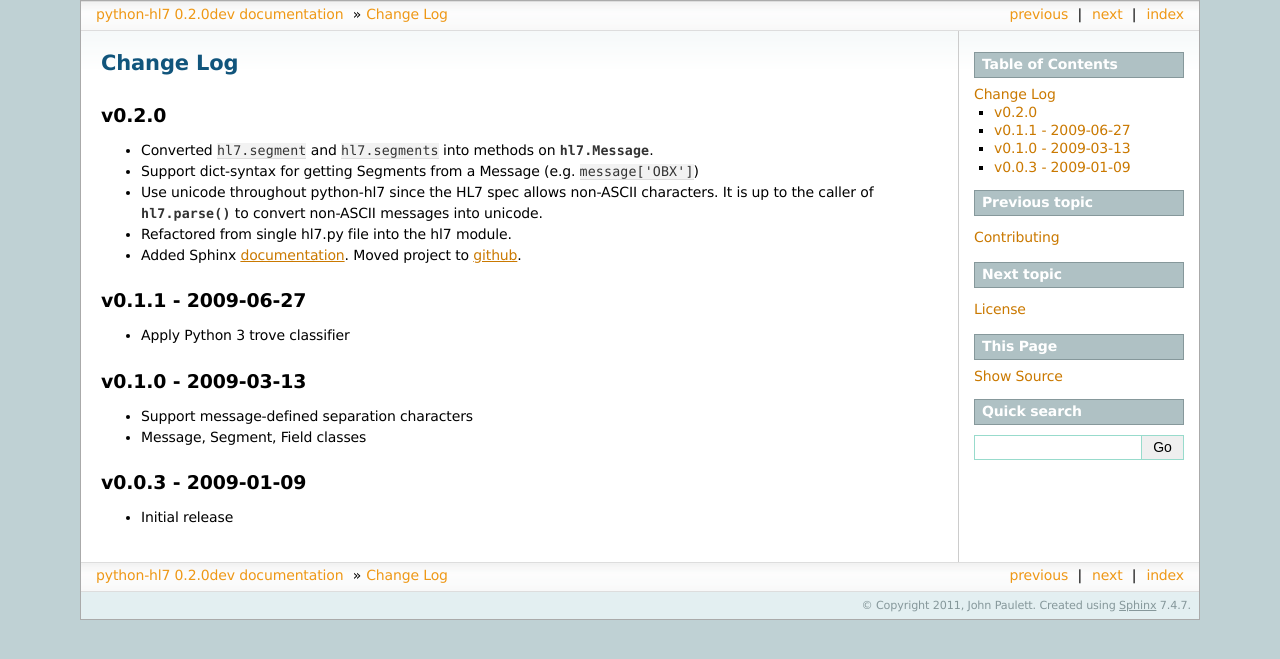
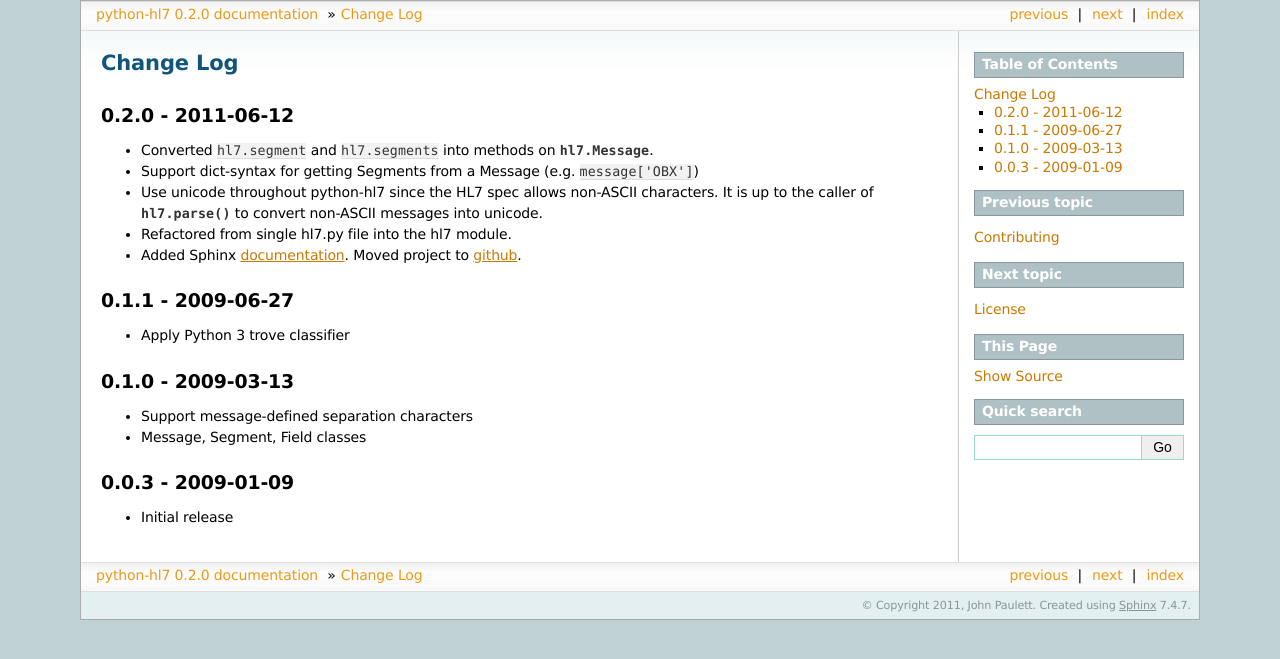
Before and after one commit to johnpaulett/python-hl7, a Sphinx documentation site: the page built from docs/changelog.rst, in a window 1280 px wide. Shown: the top 659 px of the page. Built offline with Sphinx 7.4.7, drawn with Linux system fonts in a browser that asks for light colours.

Commit message:
Releasing v0.2.0

```diff
--- a/docs/changelog.rst
+++ b/docs/changelog.rst
@@ -1,8 +1,8 @@
 Change Log
 ==========
 
-v0.2.0
-------
+0.2.0 - 2011-06-12
+------------------
 
 * Converted ``hl7.segment`` and ``hl7.segments`` into methods on
   :py:class:`hl7.Message`.
@@ -14,18 +14,18 @@ v0.2.0
 * Added Sphinx `documentation <http://python-hl7.readthedocs.org>`_.
   Moved project to `github <http://github.com/johnpaulett/python-hl7>`_.
 
-v0.1.1 - 2009-06-27
--------------------
+0.1.1 - 2009-06-27
+------------------
 
 * Apply Python 3 trove classifier
 
-v0.1.0 - 2009-03-13
--------------------
+0.1.0 - 2009-03-13
+------------------
 
 * Support message-defined separation characters
 * Message, Segment, Field classes
 
-v0.0.3 - 2009-01-09
--------------------
+0.0.3 - 2009-01-09
+------------------
 
 * Initial release
--- a/hl7/__init__.py
+++ b/hl7/__init__.py
@@ -6,7 +6,7 @@ Documentation: http://python-hl7.readthedocs.org
 Source Code: http://github.com/johnpaulett/python-hl7
 """
 
-__version__ = '0.2.0dev'
+__version__ = '0.2.0'
 __author__ = 'John Paulett'
 __email__ = 'john -at- paulett.org'
 __license__ = 'BSD'
```
